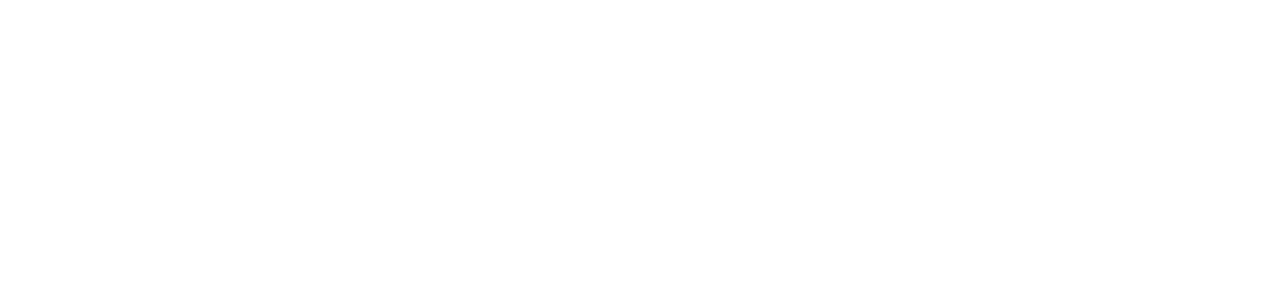
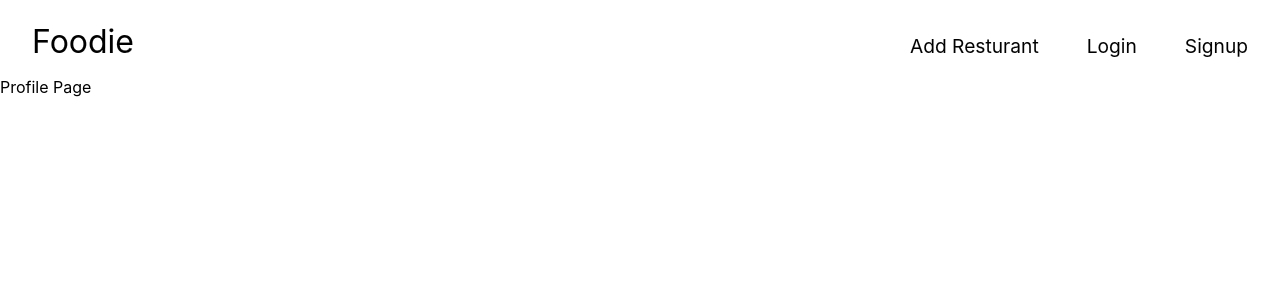
Before and after one commit to ashutosh1401/FoodOrderApp, a React (Create React App) app in the folder client/: page /profile in a window 1280 px wide. Before the commit this address had no page. Shown: the top 300 px of the page. Built offline with nearby package versions, Linux system fonts and the light colour scheme.

Commit message:
Adding new changes

```diff
--- a/client/src/App.js
+++ b/client/src/App.js
@@ -4,6 +4,7 @@
 import Login from "./pages/Auth/Login";
 import Signup from "./pages/Auth/Signup";
 import Dashboard from "./pages/Dashboard/Dashboard"
+import Profile from "./pages/Profile/Profile";
 
 function App() {
   return (
@@ -13,6 +14,7 @@
         <Route exact path="/login" element={<Login />} />
         <Route exact path="/signup" element={<Signup />} />
         <Route exact path="/dashboard" element={<Dashboard />}  />
+        <Route exact path="/profile" element={<Profile />}  />
       </Routes>
     </Router>
   );
--- a/client/src/actions/userAction.js
+++ b/client/src/actions/userAction.js
@@ -28,6 +28,7 @@
             Cookies.set("userInfo", JSON.parse(JSON.stringify(data)));
     } catch (e) {
         dispatch({type: USER_SIGNIN_FAIL, payload: e.message})
+        console.log(e.message)
     }
 }
 
--- a/client/src/components/Navbar.js
+++ b/client/src/components/Navbar.js
@@ -3,6 +3,7 @@
   makeStyles,
 } from "@material-ui/core";
 import { Link } from "react-router-dom";
+import Cookies from "js-cookie";
 
 const useStyles = makeStyles((theme) => ({
   root: {
@@ -48,12 +49,12 @@
 
 function Navbar() {
   const classes = useStyles();
-  let user_detail = localStorage.getItem('user_details')
+  let user_detail = Cookies.get('userInfo');
   console.log(user_detail)
   return (
     <div className={classes.root}>
       <div className={classes.logo}>
-        <Link to="/" className={classes.logoLink}><p className={classes.logoItem}>Foodie</p></Link>
+        {user_detail ? <Link to="/dashboard" className={classes.logoLink}><p className={classes.logoItem}>Foodie</p></Link> : <Link to="/" className={classes.logoLink}><p className={classes.logoItem}>Foodie</p></Link> }
       </div>
       {!user_detail ?
         <ul className={classes.imageNavabar}>
@@ -63,9 +64,9 @@
         </ul>
       :
         <ul className={classes.imageNavabar}>
-          <Link to='#addres' className={classes.links}><li className={classes.navbarItem}>My Orders</li></Link>
-          <Link to='/login' className={classes.links}><li className={classes.navbarItem}>Cart</li></Link>
-          <Link to='/signup' className={classes.links}><li className={classes.navbarItem}>Profile</li></Link>
+          <Link to='/orders' className={classes.links}><li className={classes.navbarItem}>My Orders</li></Link>
+          <Link to='/cart' className={classes.links}><li className={classes.navbarItem}>Cart</li></Link>
+          <Link to='/profile' className={classes.links}><li className={classes.navbarItem}>Profile</li></Link>
         </ul>  }
 
     </div>
--- a/client/src/pages/Auth/Login.js
+++ b/client/src/pages/Auth/Login.js
@@ -52,7 +52,8 @@
 
 
     const handleSigin = () => {
-        dispatch(siginin(email,password))
+        let a = dispatch(siginin(email,password))
+        console.log(a);
         navigate('/dashboard')
     }
     return (
--- a/client/src/pages/Dashboard/Dashboard.js
+++ b/client/src/pages/Dashboard/Dashboard.js
@@ -7,7 +7,7 @@
 
 const useStyles = makeStyles((theme) => ({
     root: {
-        width: "100vw",
+        width: "98vw",
         backgroundColor: "white",
         color: "black",
         height: "100%"
--- /dev/null
+++ b/client/src/pages/Profile/Profile.js
@@ -0,0 +1,32 @@
+import React from 'react'
+import {makeStyles} from '@material-ui/core/styles';
+import Navbar from "../../components/Navbar"
+
+const useStyles = makeStyles((theme) => ({
+    root: {
+        width: "100vw",
+        backgroundColor: "white",
+        color: "black",
+        height: "100%"
+    },
+    navBarHolder: {
+        backgroundColor: "#ffffff",
+        paddingBottom: "1rem"
+    }
+}))
+
+function Profile() {
+    const classes = useStyles();
+  return (
+    <div className={classes.root}>
+        <div className={classes.navBarHolder}>
+        <Navbar />
+      </div>
+      <div>
+        Profile Page
+      </div>
+    </div>
+  )
+}
+
+export default Profile
```
